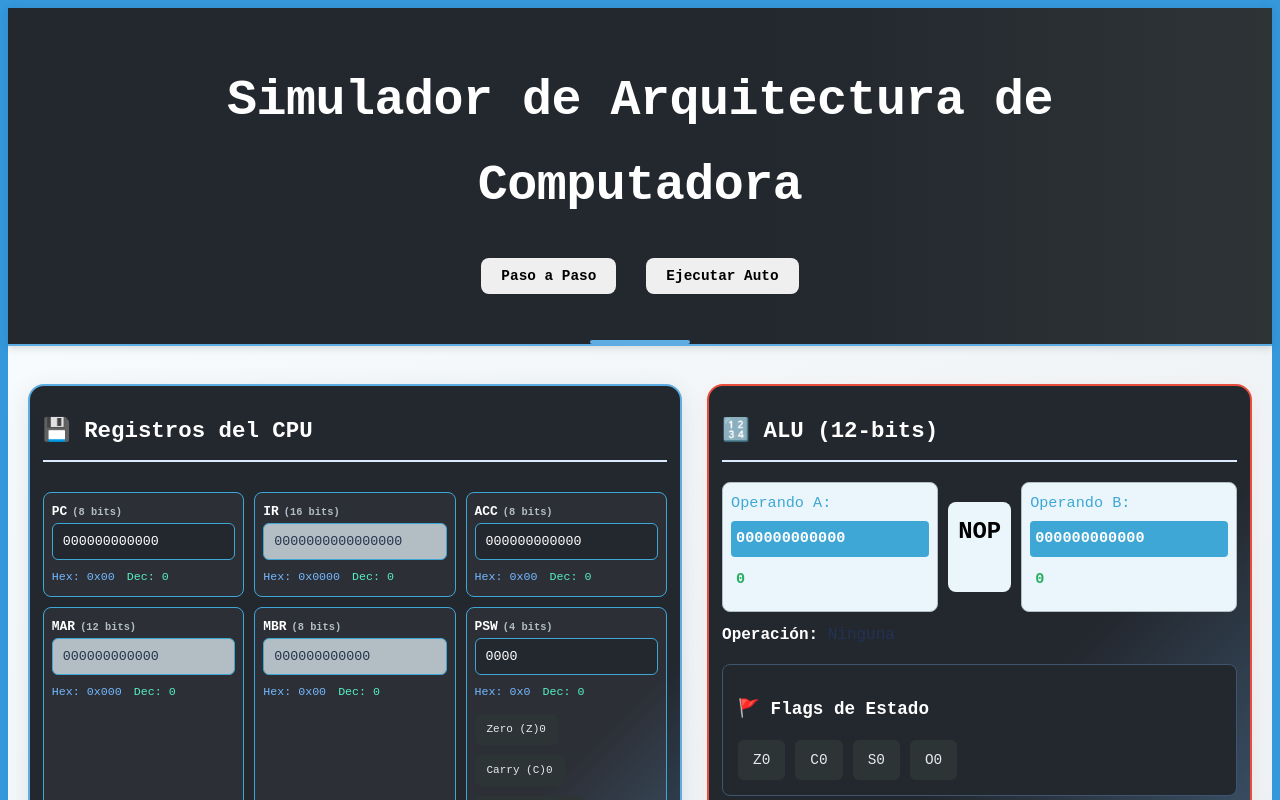
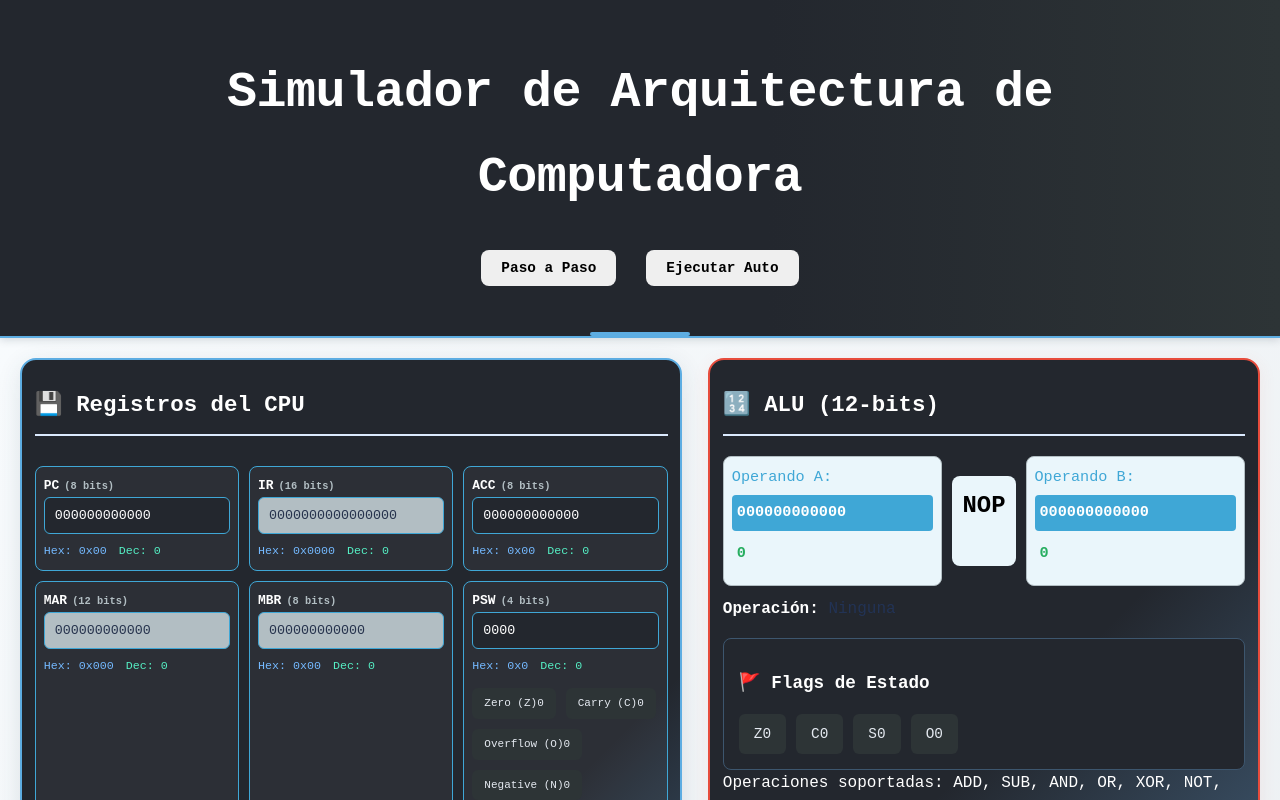
Before and after one commit to JorgeGarcia105/Simulador-Computador, a React (Vite) app: page / in a window 1280 px wide. Shown: the top 800 px of the page. Built offline with nearby package versions, Linux system fonts and the light colour scheme.

Commit message:
ajustes del diseño

```diff
--- a/src/App.jsx
+++ b/src/App.jsx
@@ -141,6 +141,7 @@ function App() {
 								fontWeight: 'bold',
 								fontSize: '1.1em',
 								textAlign: 'center',
+								padding: '30px',
 							}}
 						>
 							Unidad de Control
--- a/src/styles/global.css
+++ b/src/styles/global.css
@@ -46,8 +46,6 @@ h5 {
 	flex-direction: column;
 	align-items: stretch;
 	max-width: 1600px;
-	margin: 0 auto;
-	gap: 18px;
 }
 
 .component {
@@ -295,81 +293,6 @@ h4 {
 	margin: 30px;
 }
 
-/* ===== SIMULATOR DRAWER (CAJÓN) ===== */
-.simulator-drawer {
-	background: var(--background-gradient);
-	position: relative;
-	filter: drop-shadow(0 8px 32px #23272e33);
-}
-
-.simulator-drawer .pc-leg-right {
-	content: '';
-	position: absolute;
-	right: 8%;
-	bottom: -38px;
-	width: 12%;
-	height: 18px;
-	background: var(--primary-color);
-	border-radius: 0 0 16px 16px;
-	box-shadow: 0 4px 12px #23272e99;
-	z-index: 2;
-	pointer-events: none;
-}
-.simulator-drawer .ventilation {
-	position: absolute;
-	top: 18px;
-	left: 50%;
-	transform: translateX(-50%);
-	width: 120px;
-	height: 12px;
-	background: repeating-linear-gradient(90deg, #b2bec3 0 10px, #e4e8eb 10px 20px);
-	border-radius: 8px;
-	opacity: 0.5;
-	z-index: 10;
-	pointer-events: none;
-}
-.simulator-drawer .power-btn {
-	position: absolute;
-	top: 22px;
-	right: 38px;
-	width: 22px;
-	height: 22px;
-	background: radial-gradient(circle at 60% 40%, #27ae60 70%, #23272e 100%);
-	border: 2px solid #b2bec3;
-	border-radius: 50%;
-	box-shadow: 0 2px 8px #27ae6033;
-	z-index: 10;
-	display: flex;
-	align-items: center;
-	justify-content: center;
-}
-.simulator-drawer .power-btn::after {
-	content: '';
-	display: block;
-	width: 8px;
-	height: 8px;
-	background: #fff;
-	border-radius: 50%;
-	opacity: 0.7;
-}
-.simulator-drawer .ports {
-	position: absolute;
-	bottom: 12px;
-	left: 50%;
-	transform: translateX(-50%);
-	display: flex;
-	gap: 18px;
-	z-index: 10;
-}
-.simulator-drawer .port {
-	width: 18px;
-	height: 8px;
-	background: #b2bec3;
-	border-radius: 3px;
-	box-shadow: 0 1px 2px #23272e44;
-	opacity: 0.7;
-}
-
 /* ALU + REGISTROS agrupados */
 .cpu-block {
 	display: flex;
@@ -558,7 +481,6 @@ h4 {
 	gap: 2vw;
 	height: auto;
 	min-height: 120px;
-	margin: 0 auto 32px auto;
 	border-radius: 22px;
 	position: relative;
 	min-width: 320px;
@@ -728,11 +650,6 @@ h4 {
 }
 
 /* Mejoras generales de color y armonía */
-.simulator-drawer {
-	background: linear-gradient(135deg, #e4e8eb 0%, #f5f7fa 100%);
-	border: 8px solid #3498db;
-	box-shadow: 0 12px 48px rgba(44, 62, 80, 0.13);
-}
 
 .computer-simulator {
 	background: var(--background-gradient);
```
